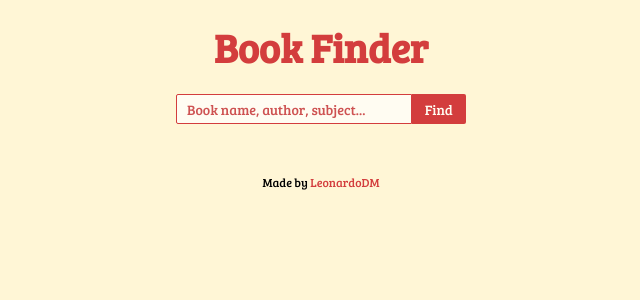
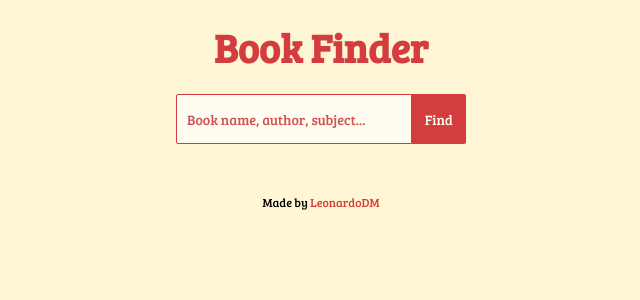
Before and after one commit to LeonardoDM/reactjs-book-finder, a React (Create React App) app: page / in a window 1280 px wide. Shown: the top 300 px of the page, without its empty margins (319-959 px from the left). Built offline with nearby package versions, Linux system fonts and the light colour scheme.

Commit message:
Form css edit

```diff
--- a/src/App.css
+++ b/src/App.css
@@ -54,7 +54,7 @@ form {
 }
 
 input, button {
-  height: 30px;
+  height: 50px;
 }
 
 input {
```
